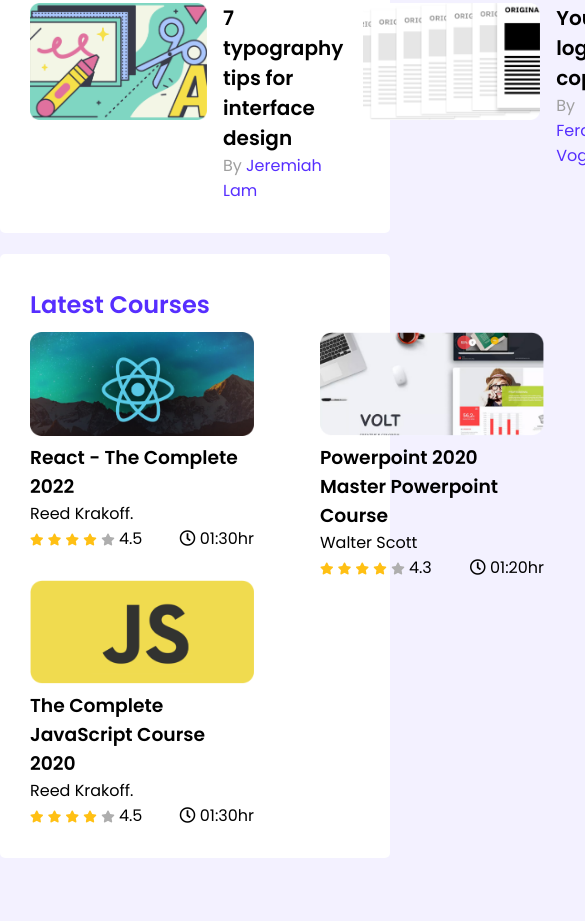
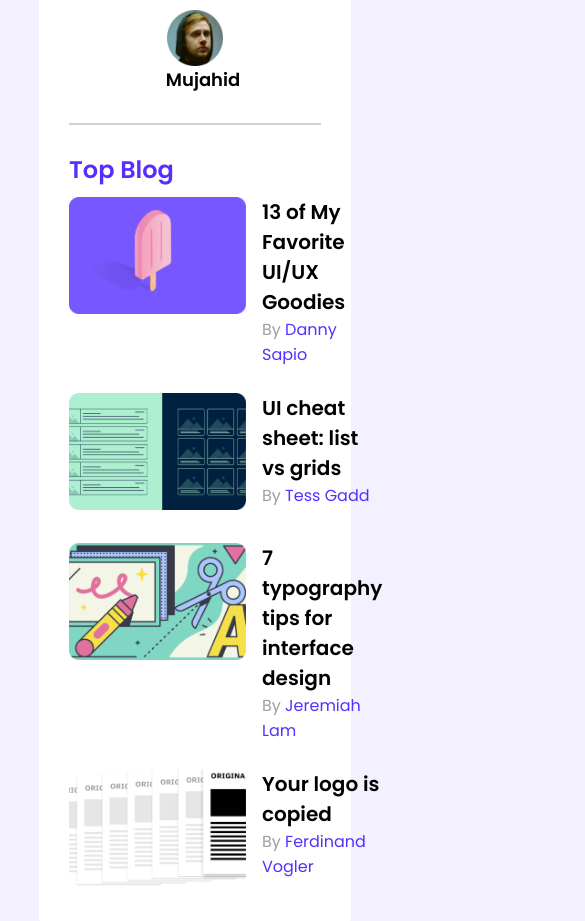
Before and after one commit to Abidur-Rahman-Chowdhury/leader-board-phero, a plain HTML site: page index.html in a window 390 px wide. Shown: the part 654-1575 px from the top of the page, 585 px wide, since content can reach past the window. Before the commit the page ends 1512 px from the top, so only its background shows below. Drawn offline with Linux system fonts and the light colour scheme.

Commit message:
finished media queries

```diff
--- a/css/style.css
+++ b/css/style.css
@@ -95,7 +95,9 @@
  .courses{
      display: grid;
      grid-template-columns: repeat(3,1fr);
-     grid-column-gap: 24px;
+     grid-column-gap: 60px;
+     width: 33%;
+    align-items: start;
  }
  .course .course-banner img{
      width: 224px;
@@ -127,7 +129,33 @@
      }
     .players,.courses{
         grid-template-columns: repeat(2, 1fr);
-        grid-column-gap: 20%;
+        grid-column-gap: 145px;
+
 
       }
+      .blogs{
+        grid-template-columns: repeat(1, 1fr);
+      }
  }
+
+ @media only screen and (max-width: 688px) {
+  .container{
+      width: 80%;
+  }
+  .player{
+    flex-direction: column;
+  }
+  /* .blogs{
+    display: flex;
+    flex-direction: column;
+  } */
+ .players,.courses{
+     grid-template-columns: repeat(1, 1fr);
+     grid-column-gap: 145px;
+
+
+   }
+   .blogs{
+     grid-template-columns: repeat(1, 1fr);
+   }
+}
```
